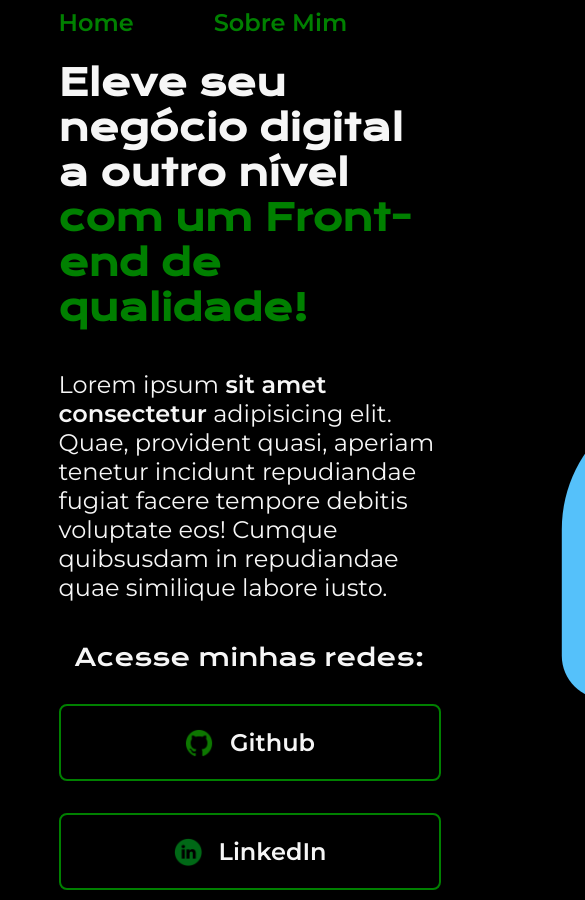
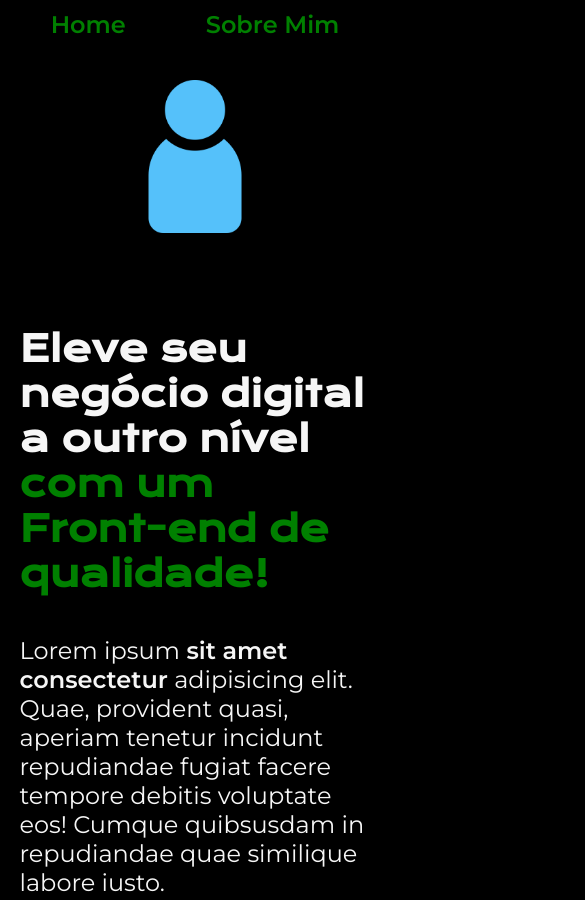
Before and after one commit to antonioneto30/mini-projetos-htmlcss-alura, a plain HTML site: page 1 - Portfólio/index.html in a window 390 px wide. Shown: the top 900 px of the page, 585 px wide, since content can reach past the window. Drawn offline with nearby package versions, Linux system fonts and the light colour scheme.

Commit message:
complete

```diff
--- a/1 - Portfólio/index.html
+++ b/1 - Portfólio/index.html
@@ -5,7 +5,7 @@
     <meta http-equiv="X-UA-Compatible" content="IE=edge">
     <meta name="viewport" content="width=device-width, initial-scale=1.0">
     <title>Portfólio</title>
-    <link rel="stylesheet" href="/styles/style.css">
+    <link rel="stylesheet" href="styles/style.css">
 </head>
 <body>
     <header class="cabecalho">
@@ -27,7 +27,7 @@
             <img class="icons" src="assets/linkedin.png">LinkedIn</a>
         </div>
         </section>
-        <img src="./assets/avatar.png" alt="Avatar">
+        <img class="apresentacao__imagem" src="./assets/avatar.png" alt="Avatar">
     </main>
     <footer class="rodape">
         <p>Desenvolvido por Antonio Neto</p>
--- a/1 - Portfólio/styles/style.css
+++ b/1 - Portfólio/styles/style.css
@@ -53,10 +53,11 @@ body {
     display: flex;
     align-items: center;
     justify-content: space-between;
+    gap: 82px;
 }
 
 .apresentacao__conteudo {
-    width: 615px;
+    width: 50%;
     display: flex;
     flex-direction: column;
     gap: 40px;
@@ -96,7 +97,7 @@ body {
     justify-content: center;
     gap: 16px;
     border: 2px solid var(--cor-terciaria);
-    width: 378px;
+    width: 50%;
     text-align: center;
     border-radius: 8px;
     font-size: 1.5rem;
@@ -111,6 +112,10 @@ body {
     background-color: var(--cor-hover);
 }
 
+.apresentacao__imagem {
+    width: 50%;
+}
+
 .rodape {
     color: var(--cor-primaria);
     background-color: var(--cor-terciaria);
@@ -120,3 +125,22 @@ body {
     font-size: 1.5rem;
     font-weight: 400;
 }
+
+@media (max-width: 1200px) {
+    .cabecalho {
+        padding: 10px;
+    }
+
+    .cabecalho__menu {
+        justify-content: center;
+    }
+
+    .apresentacao {
+        flex-direction: column-reverse;
+        padding: 5%;
+    }
+
+    .apresentacao__conteudo {
+        width: auto;
+    }
+}
```
Also changed, not shown: 1 - Portfólio/about.html (+1 -1 lines).
